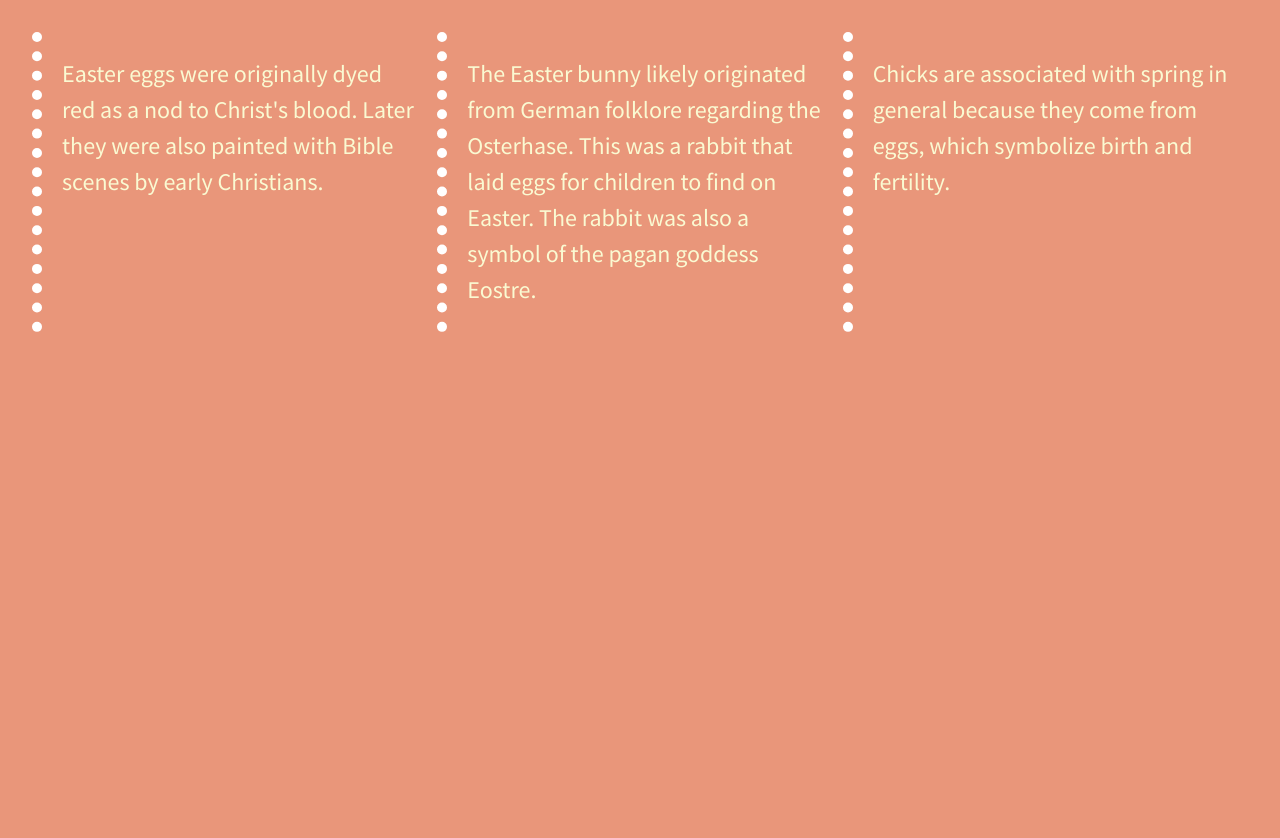
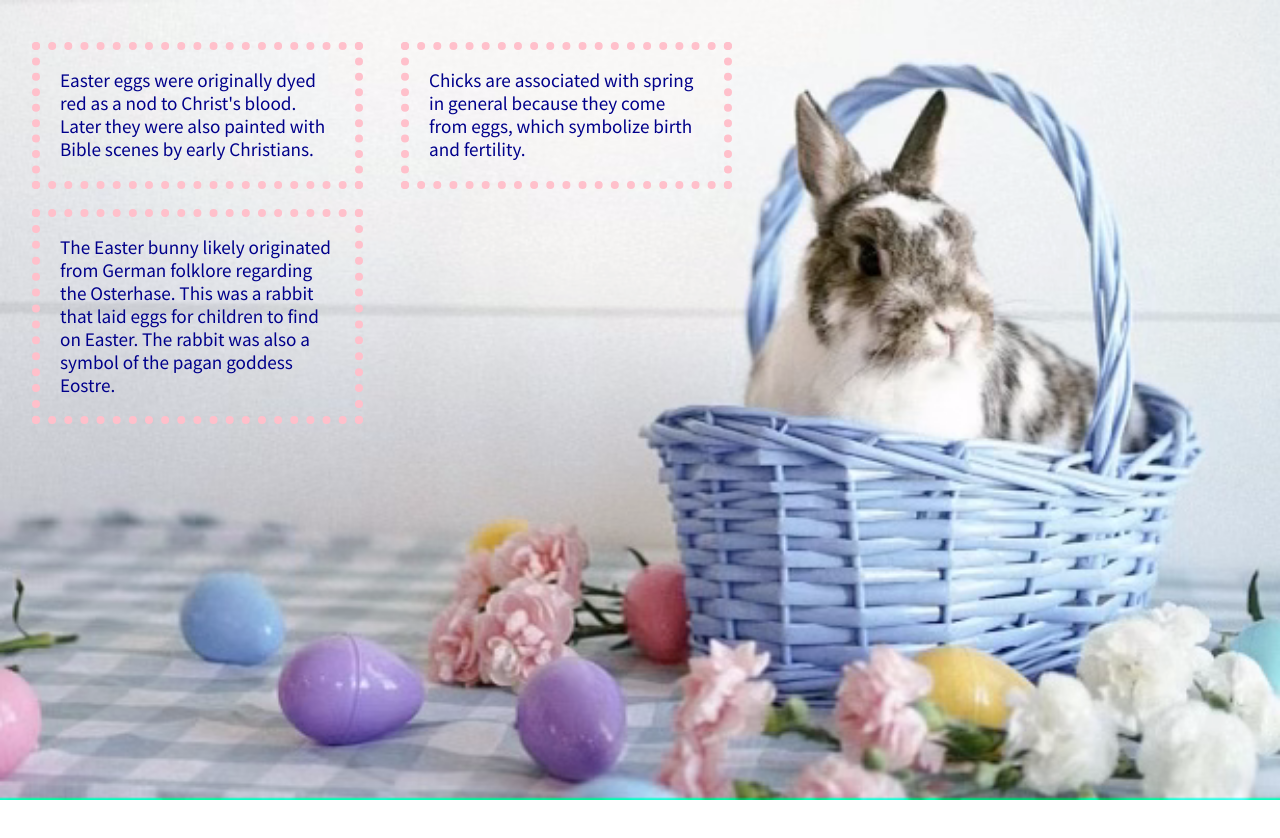
Before and after one commit to Sarah-Thomas-992/206-divs-fb-starter, a plain HTML site: page index.html in a window 1280 px wide. Drawn offline with nearby package versions, Linux system fonts and the light colour scheme.

Commit message:
Added background photo of Marigold and adjusted flexbox

```diff
--- a/css/main.css
+++ b/css/main.css
@@ -97,8 +97,9 @@ textarea {
 
 
 html {
-  background-color: darksalmon;
+    background: url('../img/marigold.png') no-repeat center;
     height: 100%;
+    background-size: cover;
 }
 
 body {
@@ -113,19 +114,24 @@ body {
     font-weight: 400;
     display: flex;
     justify-content: space-between;
+    flex-wrap: wrap;
+    width: 700px;
 }
 
-.div-1, .div-2, .div-3 {
+.div-1,
+.div-2,
+.div-3 {
     /*give the divs a width of 30%, add display:flex, set justify-content and align-items to center*/
-  color: lightgoldenrodyellow;
-  line-height: 1.5em;
-  font-size: 1.5em;
-  width: 30%;
+    color: darkblue;
+    line-height: 1.2em;
+    font-size: 1.2em;
+    width: 275px;
     display: flex;
     justify-content: center;
     align-items: flex-start;
-  border-left: 10px dotted white;
+    border: 8px dotted pink;
     padding: 0 20px;
+    margin: 10px 0;
 }
 
 
@@ -197,8 +203,10 @@ body {
 
 .clearfix:before,
 .clearfix:after {
-    content: " "; /* 1 */
-    display: table; /* 2 */
+    content: " ";
+    /* 1 */
+    display: table;
+    /* 2 */
 }
 
 .clearfix:after {
@@ -225,11 +233,13 @@ body {
    ========================================================================== */
 
 @media print {
+
     *,
     *:before,
     *:after {
         background: transparent !important;
-        color: #000 !important; /* Black prints faster:
+        color: #000 !important;
+        /* Black prints faster:
                                    http://www.sanbeiji.com/archives/953 */
         box-shadow: none !important;
         text-shadow: none !important;
--- a/index.html
+++ b/index.html
@@ -29,12 +29,12 @@
                 scenes by early Christians.</p>
         </div>
         <div class="div-2">
+            <p>Chicks are associated with spring in general because they come from eggs, which symbolize birth and
+                fertility.</p>
+        </div>
+        <div class="div-3">
             <p>The Easter bunny likely originated from German folklore regarding the Osterhase. This was a rabbit that
                 laid eggs for children to find on Easter. The rabbit was also a symbol of the pagan goddess Eostre.</p>
-        </div>
-        <div class="div-3">
-            <p>Chicks are associated with spring in general because they come from eggs, which symbolize birth and
-                fertility.</p>
         </div>
     </section>
 
```
Also changed, not shown: img/marigold.png (added). Lines whose indentation alone changed are shown as unchanged.
